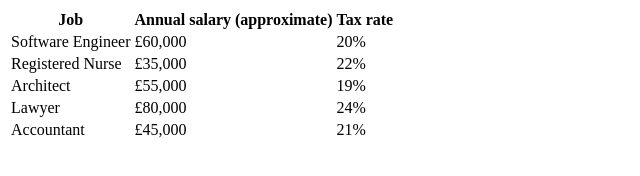
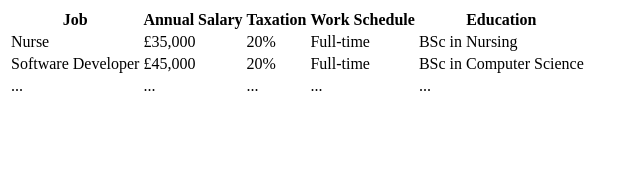
Before and after one commit to gelly09/GRW, a plain HTML site: page index.html in a window 1280 px wide. Shown: the whole page, without its empty margins (0-640 px from the left). Drawn offline with Linux system fonts and the light colour scheme.

Commit message:
Update index.html

```diff
--- a/index.html
+++ b/index.html
@@ -2,35 +2,33 @@
   <thead>
     <tr>
       <th>Job</th>
-      <th>Annual salary (approximate)</th>
-      <th>Tax rate</th>
+      <th>Annual Salary</th>
+      <th>Taxation</th>
+      <th>Work Schedule</th>
+      <th>Education</th>
     </tr>
   </thead>
   <tbody>
     <tr>
-      <td>Software Engineer</td>
-      <td>£60,000</td>
+      <td>Nurse</td>
+      <td>£35,000</td>
       <td>20%</td>
+      <td>Full-time</td>
+      <td>BSc in Nursing</td>
     </tr>
     <tr>
-      <td>Registered Nurse</td>
-      <td>£35,000</td>
-      <td>22%</td>
+      <td>Software Developer</td>
+      <td>£45,000</td>
+      <td>20%</td>
+      <td>Full-time</td>
+      <td>BSc in Computer Science</td>
     </tr>
     <tr>
-      <td>Architect</td>
-      <td>£55,000</td>
-      <td>19%</td>
-    </tr>
-    <tr>
-      <td>Lawyer</td>
-      <td>£80,000</td>
-      <td>24%</td>
-    </tr>
-    <tr>
-      <td>Accountant</td>
-      <td>£45,000</td>
-      <td>21%</td>
+      <td>...</td>
+      <td>...</td>
+      <td>...</td>
+      <td>...</td>
+      <td>...</td>
     </tr>
   </tbody>
 </table>
```
